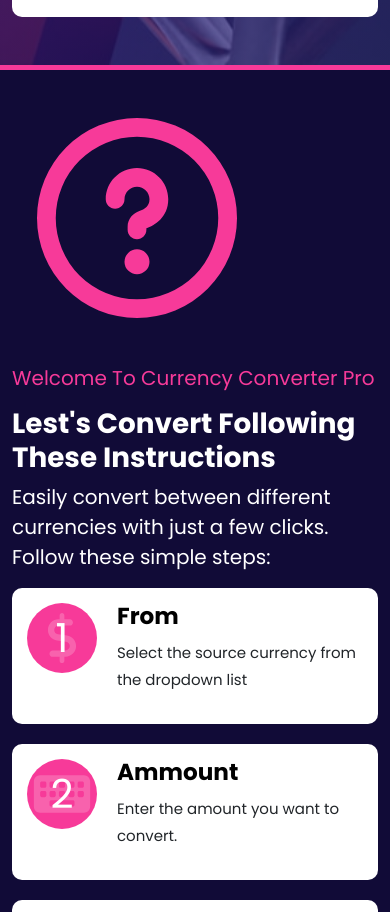
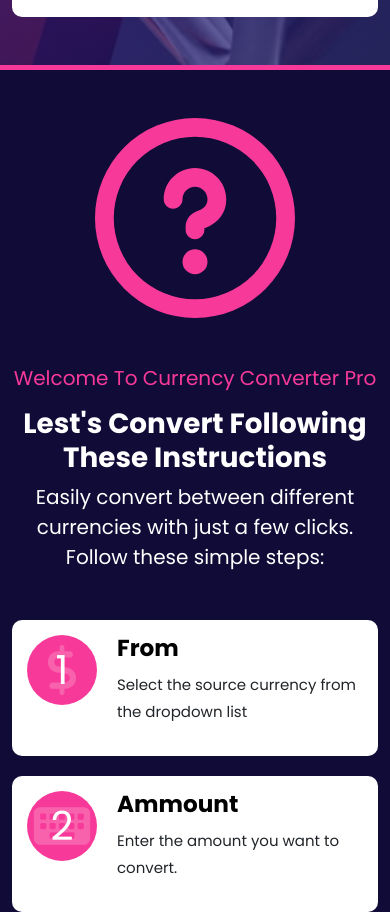
Before and after one commit to abdelkarim-achlaih/Currency_App, a plain HTML site: page index.html in a window 390 px wide. Shown: the part 1447-2359 px from the top of the page. Drawn offline with Linux system fonts and the light colour scheme.

Commit message:
Fixing Responsiveness of instructions sections

```diff
--- a/index.html
+++ b/index.html
@@ -88,9 +88,9 @@
 	<section class="instructions pb-5 pt-5" id="instructions">
 		<div class="container">
 			<div class="row">
-				<div class="col-lg-6 icon"><i class="fa-regular fa-circle-question"></i></div>
+				<div class="col-lg-6 icon text-center text-lg-start"><i class="fa-regular fa-circle-question"></i></div>
 				<div class="col-lg-6">
-					<div class="info pt-5">
+					<div class="info pt-5 text-center text-lg-start mb-5">
 						<p class="fs-5 lh-sm">Welcome To Currency Converter Pro</p>
 						<h2 class="fs-1 text-white fw-bold">Lest's Convert Following These Instructions</h2>
 						<p class="fs-5 lh-base text-white">Easily convert between different currencies with just a few clicks.
```
